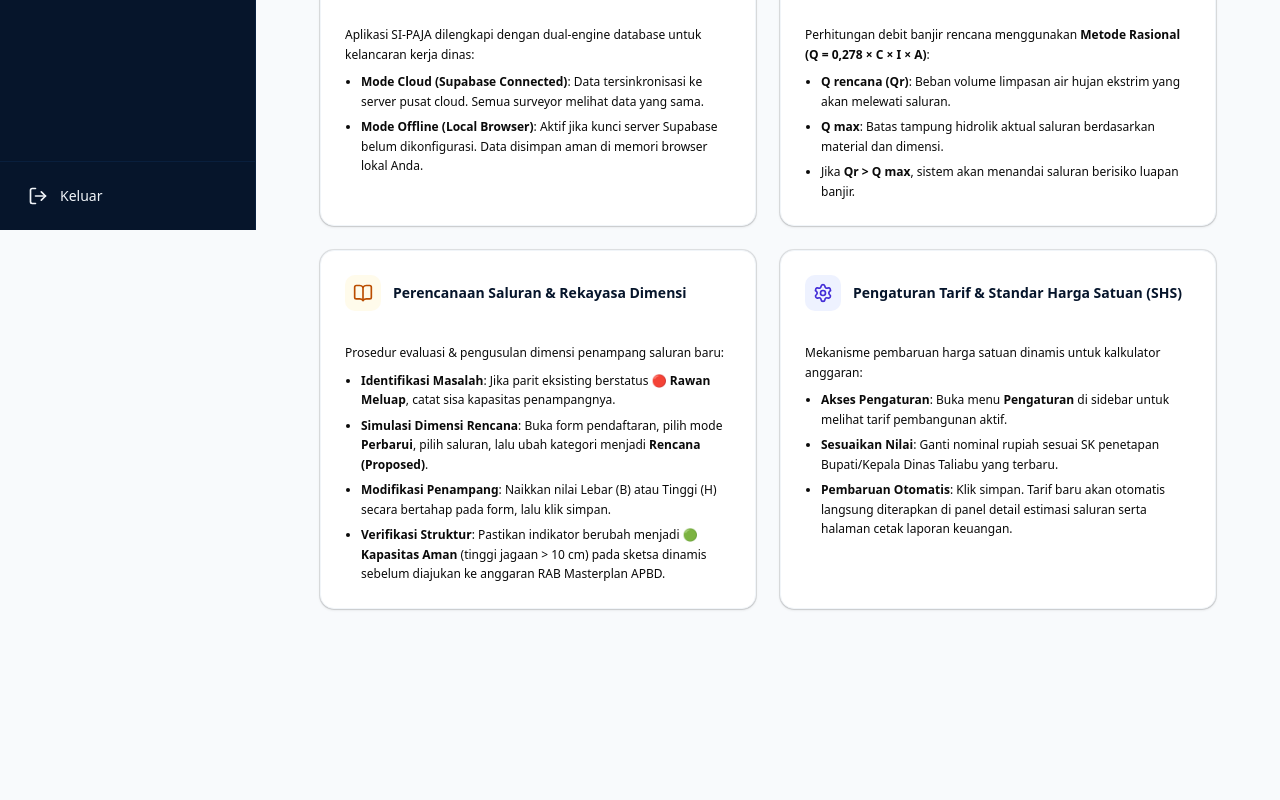
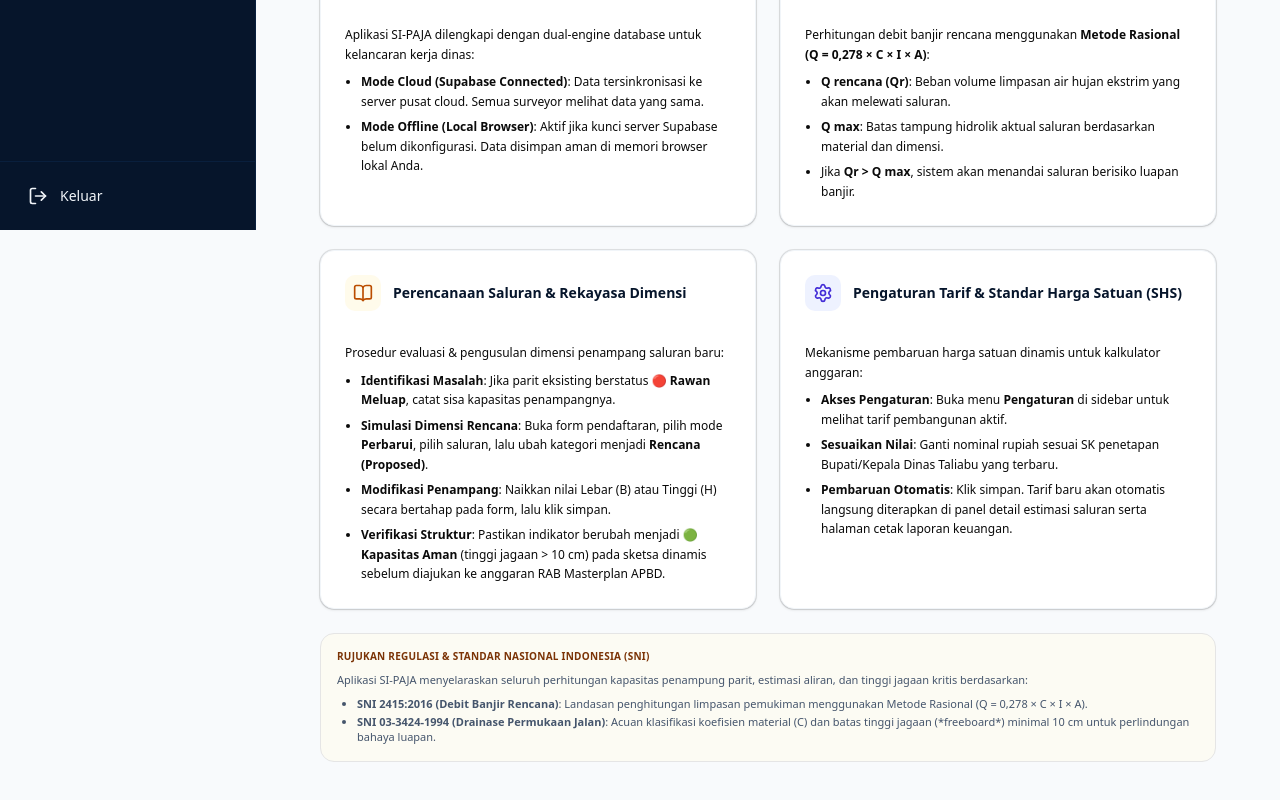
Before and after one commit to umamit/si-paja, a Next.js app: page /help in a window 1280 px wide. Shown: the part 570-1370 px from the top of the page. Before the commit the page ends 1259 px from the top, so only its background shows below. Built offline with nearby package versions, Linux system fonts and the light colour scheme; no server answers.

Commit message:
Add official SNI 2415:2016 and SNI 03-3424-1994 regulatory reference footer to help guidelines page

```diff
--- a/src/app/help/page.tsx
+++ b/src/app/help/page.tsx
@@ -105,6 +105,20 @@ export default function HelpPage() {
             </div>
           </Card>
         </div>
+
+        {/* Rujukan Regulasi SNI Dinas PUPR */}
+        <div className="p-4 bg-amber-50/50 border border-amber-250/70 rounded-xl text-xs text-slate-700 mt-6 space-y-2">
+          <h4 className="font-bold text-amber-900 flex items-center gap-1.5 uppercase tracking-wide text-[10px]">
+            Rujukan Regulasi & Standar Nasional Indonesia (SNI)
+          </h4>
+          <p className="leading-relaxed text-[11px] text-slate-600">
+            Aplikasi SI-PAJA menyelaraskan seluruh perhitungan kapasitas penampung parit, estimasi aliran, dan tinggi jagaan kritis berdasarkan:
+          </p>
+          <ul className="list-disc pl-5 space-y-1 text-slate-600 text-[11px]">
+            <li><strong>SNI 2415:2016 (Debit Banjir Rencana)</strong>: Landasan penghitungan limpasan pemukiman menggunakan Metode Rasional (Q = 0,278 × C × I × A).</li>
+            <li><strong>SNI 03-3424-1994 (Drainase Permukaan Jalan)</strong>: Acuan klasifikasi koefisien material (C) dan batas tinggi jagaan (*freeboard*) minimal 10 cm untuk perlindungan bahaya luapan.</li>
+          </ul>
+        </div>
       </div>
     </AppLayout>
   );
```
